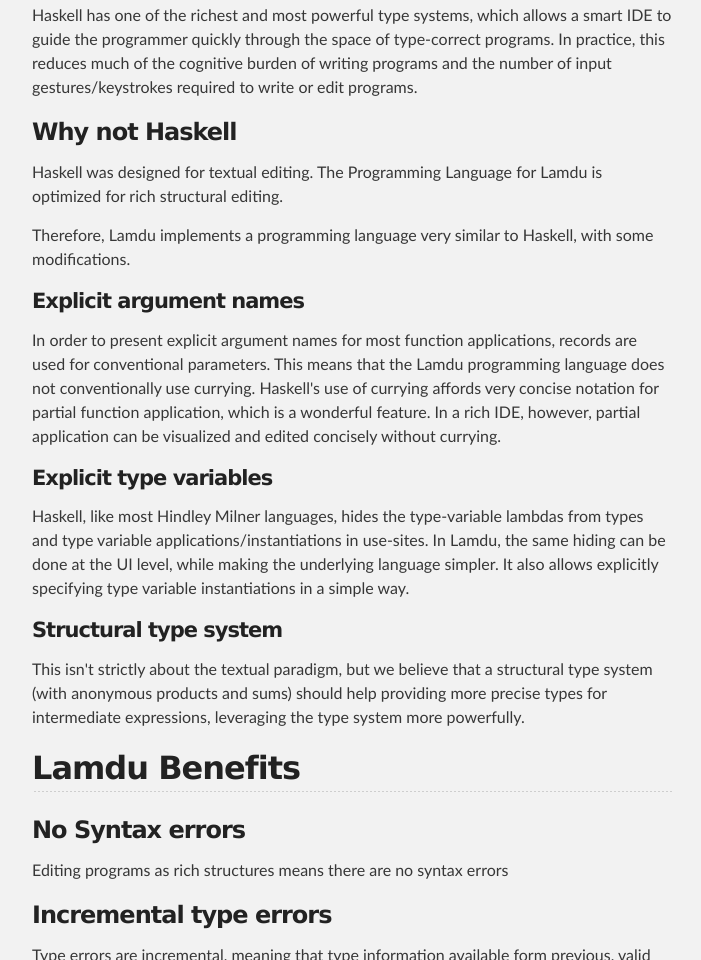
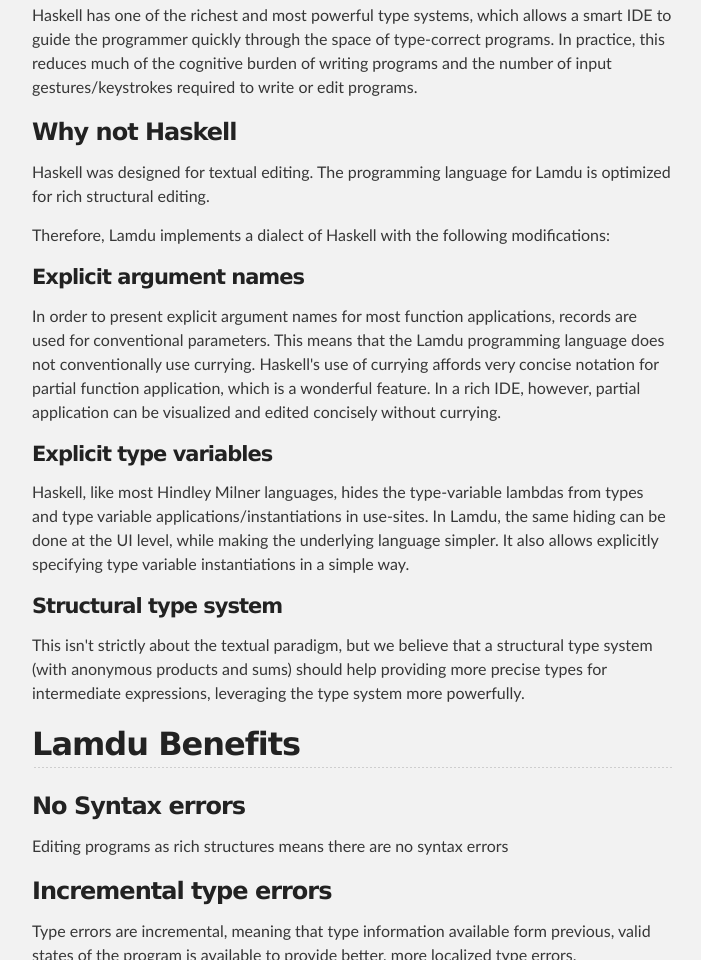
Before and after one commit to lamdu/lamdu.github.io, a plain HTML site: page index.html in a window 1280 px wide. Shown: the part 844-1804 px from the top of the page, without its empty margins (288-989 px from the left). Drawn offline with Linux system fonts and the light colour scheme.

Commit message:
Don't capitalize "Programming Language". Use 'dialect' to simplify sentence

```diff
--- a/index.html
+++ b/index.html
@@ -51,9 +51,9 @@
 
         <h3><a name="why-not-haskell" class="anchor" href="#why-not-haskell"><span class="octicon octicon-link"></span></a>Why not Haskell</h3>
 
-        <p>Haskell was designed for textual editing. The Programming Language for Lamdu is optimized for rich structural editing.</p>
+        <p>Haskell was designed for textual editing. The programming language for Lamdu is optimized for rich structural editing.</p>
 
-        <p>Therefore, Lamdu implements a programming language very similar to Haskell, with some modifications.</p>
+        <p>Therefore, Lamdu implements a dialect of Haskell with the following modifications:</p>
 
         <h4><a name="explicit-argument-names" class="anchor" href="#explicit-argument-names"><span class="octicon octicon-link"></span></a>Explicit argument names</h4>
 
```
